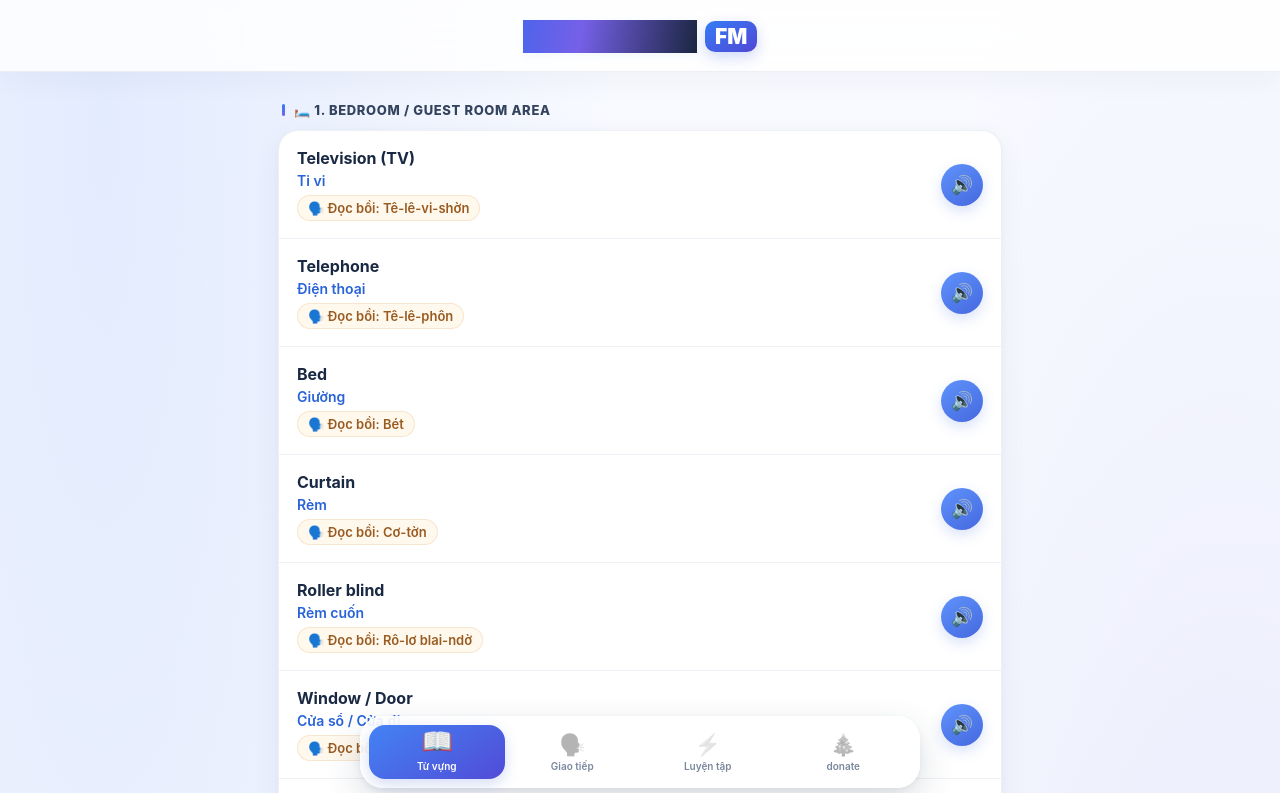
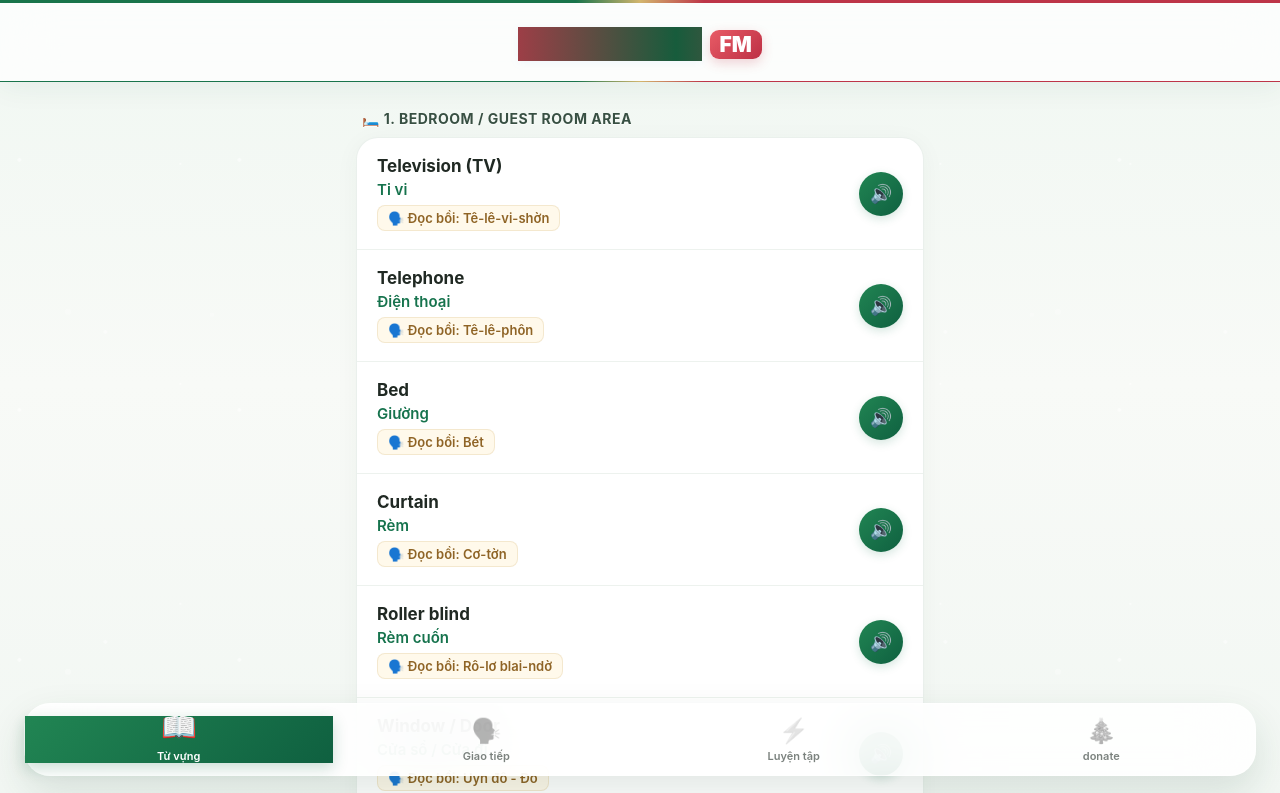
Before and after one commit to 729719/729719.github.io, a plain HTML site: page index.html in a window 1280 px wide. Shown: the top 793 px of the page. Drawn offline with Linux system fonts and the light colour scheme; a web font is replaced by a local one.

Commit message:
Restore original homepage with Noel effects

```diff
--- a/index.html
+++ b/index.html
@@ -322,163 +322,123 @@
         .score-num { font-size: 84px; font-weight: 800; color: var(--ios-blue); letter-spacing: -2px; text-shadow: 0 4px 12px rgba(0,122,245,0.15); }
         #confetti-canvas { position: absolute; top: 0; left: 0; width: 100%; height: 100%; pointer-events: none; border-radius: 28px; }
 
-        /* Visual refresh only: keep all existing copy, markup and interactions intact. */
+        /* Noel theme and light falling snow; visual-only overrides. */
         :root {
-            --ios-blue: #2463eb;
-            --ios-green: #18a875;
-            --ios-red: #e94e62;
-            --ios-bg: #f3f6fc;
+            --ios-blue: #16734d;
+            --ios-green: #239a58;
+            --ios-red: #c43d4d;
+            --ios-bg: #f4f7f4;
             --ios-card: #ffffff;
-            --ios-text: #152238;
-            --ios-subtext: #748198;
-            --gradient-accent: linear-gradient(135deg, #3478f6 0%, #5149d8 100%);
-            --gradient-green: linear-gradient(135deg, #25c28a 0%, #10966e 100%);
-            --gradient-red: linear-gradient(135deg, #ff7180 0%, #e4485c 100%);
+            --ios-text: #202923;
+            --ios-subtext: #7b827e;
+            --gradient-accent: linear-gradient(135deg, #218553 0%, #0f6040 100%);
+            --gradient-green: linear-gradient(135deg, #31ad67 0%, #16834a 100%);
+            --gradient-red: linear-gradient(135deg, #e85b66 0%, #bd3044 100%);
         }
         body {
-            min-height: 100vh;
-            background:
-                radial-gradient(ellipse at 8% 2%, rgba(75, 130, 245, 0.12), transparent 32rem),
-                radial-gradient(ellipse at 96% 24%, rgba(125, 111, 235, 0.10), transparent 28rem),
-                linear-gradient(180deg, #f8faff 0%, #f2f5fb 58%, #f7f8fc 100%);
-            color: var(--ios-text);
-            padding-bottom: 116px;
+            background: linear-gradient(180deg, #f0f7f2 0%, #f8faf7 48%, #f2f7f3 100%);
+            background-attachment: fixed;
+        }
+        body::before,
+        body::after {
+            content: "";
+            position: fixed;
+            top: -180px;
+            left: 0;
+            width: 100%;
+            height: calc(100% + 180px);
+            z-index: 1;
+            pointer-events: none;
+            background-repeat: repeat;
+            will-change: transform;
+        }
+        body::before {
+            opacity: 0.56;
+            background-image:
+                radial-gradient(2px 2px at 26px 42px, rgba(255,255,255,.95) 98%, transparent 100%),
+                radial-gradient(2px 2px at 112px 154px, rgba(255,255,255,.86) 98%, transparent 100%),
+                radial-gradient(1.5px 1.5px at 187px 76px, rgba(255,255,255,.92) 98%, transparent 100%);
+            background-size: 220px 250px, 280px 310px, 190px 220px;
+            animation: noel-snow-fall 18s linear infinite;
+        }
+        body::after {
+            opacity: 0.28;
+            background-image:
+                radial-gradient(3px 3px at 72px 115px, rgba(255,255,255,.92) 98%, transparent 100%),
+                radial-gradient(2.5px 2.5px at 216px 38px, rgba(255,255,255,.82) 98%, transparent 100%);
+            background-size: 330px 360px, 410px 440px;
+            animation: noel-snow-fall 30s linear infinite;
+        }
+        @keyframes noel-snow-fall {
+            from { transform: translate3d(0, -30px, 0); }
+            to { transform: translate3d(-24px, 250px, 0); }
         }
         header {
-            padding: 20px 18px 18px;
-            background: rgba(255, 255, 255, 0.82);
-            border-bottom: 1px solid rgba(108, 128, 165, 0.12);
-            box-shadow: 0 8px 28px rgba(35, 55, 95, 0.045);
+            position: sticky;
+            border-top: 3px solid transparent;
+            border-image: linear-gradient(90deg, #19744b 0%, #19744b 45%, #d3b66e 50%, #bd3548 55%, #bd3548 100%) 1;
+            box-shadow: 0 4px 30px rgba(24, 80, 52, 0.07);
         }
-        .logo-container { font-size: 27px; letter-spacing: -1px; }
         .logo-main {
-            background: linear-gradient(100deg, #17243a 0%, #2867ed 38%, #7660e8 68%, #17243a 100%);
-            background-size: 220% auto;
+            background: linear-gradient(90deg, #175c3c 0%, #b93849 48%, #175c3c 100%);
+            background-size: 200% auto;
         }
         .logo-sub {
-            border-radius: 10px;
-            padding: 3px 10px;
-            background: linear-gradient(145deg, #357cf6, #5147d4);
-            box-shadow: 0 5px 14px rgba(64, 91, 220, 0.24);
+            background: var(--gradient-red);
+            box-shadow: 0 4px 12px rgba(190, 49, 67, 0.22);
         }
         .container {
-            max-width: 760px;
-            margin: 18px auto 24px;
-            padding: 0 18px;
+            position: relative;
+            z-index: 2;
         }
-        .page { transform: translateY(14px); }
         .category-title {
-            position: relative;
-            margin: 30px 0 12px 4px;
-            padding-left: 12px;
-            color: #34445e;
-            font-size: 13px;
-            font-weight: 800;
-            letter-spacing: 0.65px;
+            color: #385043;
+            text-shadow: 0 1px 0 rgba(255,255,255,.75);
         }
-        .category-title::before {
-            content: "";
-            position: absolute;
-            left: 0;
-            top: 2px;
-            bottom: 2px;
-            width: 3px;
-            border-radius: 8px;
-            background: linear-gradient(180deg, #3478f6, #7564e8);
+        .category-title::first-letter { color: #b63b49; }
+        .ios-list {
+            border-color: rgba(49, 107, 73, 0.10);
+            box-shadow: 0 4px 24px rgba(26, 73, 48, 0.045);
         }
-        .ios-list {
-            border: 1px solid rgba(114, 133, 169, 0.13);
-            border-radius: 20px;
-            box-shadow: 0 10px 30px rgba(34, 55, 95, 0.055), 0 2px 7px rgba(34, 55, 95, 0.025);
-        }
-        .ios-item {
-            padding: 17px 18px;
-            border-bottom-color: rgba(114, 133, 169, 0.12);
-        }
-        .ios-item:hover { background: #f8faff; }
-        .en { color: #192943; font-size: 16px; }
-        .vi { color: #2863d9; font-size: 14px; }
+        .ios-item { border-bottom-color: #edf2ee; }
+        .ios-item:hover { background: #f7fbf7; }
+        .en { color: #202923; }
+        .vi { color: #16734d; }
         .phonetic-badge {
-            color: #9a5b20;
-            background: #fff8ed;
-            border-color: rgba(213, 151, 74, 0.19);
-            border-radius: 999px;
+            color: #8f6426;
+            background: #fff9eb;
+            border-color: rgba(195, 157, 75, 0.18);
         }
         .speak-btn {
-            width: 42px;
-            height: 42px;
             color: #fff;
-            background: linear-gradient(145deg, #5f93fb, #4568df);
-            box-shadow: 0 5px 14px rgba(62, 104, 222, 0.2);
+            background: var(--gradient-accent);
+            box-shadow: 0 3px 10px rgba(22, 115, 77, 0.18);
         }
-        .speak-btn:hover { background: linear-gradient(145deg, #4c83ef, #3c5fce); }
+        .speak-btn:hover { background: var(--gradient-red); }
         #quiz-container {
-            overflow: hidden;
-            border: 1px solid rgba(114, 133, 169, 0.14);
-            border-radius: 26px;
-            box-shadow: 0 16px 42px rgba(34, 55, 95, 0.09);
+            box-shadow: 0 12px 36px rgba(27, 77, 49, 0.07);
+            border-color: rgba(49, 107, 73, 0.10);
         }
-        .progress-bar-container { background: #e9edf6; }
-        #progress-fill { background: linear-gradient(90deg, #31bd8b, #159d78); }
-        .option-btn {
-            border-color: rgba(104, 128, 170, 0.12);
-            background: #f6f8fc;
-            color: #253650;
+        .progress-bar-container { background: #e8efe9; }
+        .option-btn { background: #f4f8f4; border-color: rgba(49, 107, 73, 0.08); }
+        .option-btn:hover:not(:disabled) {
+            background: #edf7ef;
+            border-color: rgba(35, 154, 88, 0.28);
         }
-        .option-btn:hover:not(:disabled) {
-            background: #edf3ff;
-            border-color: rgba(55, 111, 226, 0.36);
+        nav {
+            border-color: rgba(255, 255, 255, 0.58);
+            background: rgba(255, 255, 255, 0.88);
+            box-shadow: 0 16px 38px rgba(27, 67, 45, 0.13);
         }
-        .next-btn { box-shadow: 0 8px 20px rgba(60, 91, 215, 0.24); }
-        nav {
-            left: 50%;
-            right: auto;
-            bottom: calc(env(safe-area-inset-bottom, 0px) + 12px);
-            width: min(560px, calc(100% - 28px));
-            padding: 8px;
-            border: 1px solid rgba(255, 255, 255, 0.8);
-            border-radius: 23px;
-            background: rgba(255, 255, 255, 0.86);
-            box-shadow: 0 14px 36px rgba(30, 48, 83, 0.16), 0 2px 8px rgba(30, 48, 83, 0.06);
-            transform: translateX(-50%) translateZ(0);
-        }
-        nav button {
-            width: 25%;
-            min-width: 0;
-            min-height: 54px;
-            justify-content: center;
-            border-radius: 16px;
-            color: #7a879d;
-            font-size: 10px;
-            gap: 1px;
-        }
-        nav button .icon { font-size: 21px; margin-bottom: 2px; }
         nav button.active {
             color: #fff;
-            background: linear-gradient(145deg, #4383f4, #514bd7);
+            background: var(--gradient-accent);
             text-shadow: none;
-            box-shadow: 0 5px 14px rgba(65, 94, 213, 0.22);
+            box-shadow: 0 5px 14px rgba(21, 106, 69, 0.22);
         }
         nav button.active .icon { filter: grayscale(0) opacity(1); }
-        :focus-visible { outline: 3px solid rgba(50, 112, 237, 0.42); outline-offset: 3px; }
-        @media (max-width: 480px) {
-            header { padding-top: 18px; }
-            .logo-container { font-size: 24px; }
-            .logo-sub { font-size: 19px; }
-            .container { margin-top: 12px; padding: 0 13px; }
-            .category-title { margin-top: 25px; }
-            .ios-item { padding: 15px 14px; }
-            .phonetic-badge { font-size: 12px; }
-            #quiz-container { padding: 25px 17px; }
-            .question-text { font-size: 23px; }
-        }
         @media (prefers-reduced-motion: reduce) {
-            *, *::before, *::after {
-                scroll-behavior: auto !important;
-                animation-duration: 0.01ms !important;
-                animation-iteration-count: 1 !important;
-                transition-duration: 0.01ms !important;
-            }
+            body::before, body::after { animation: none; }
         }
     </style>
 </head>
```
